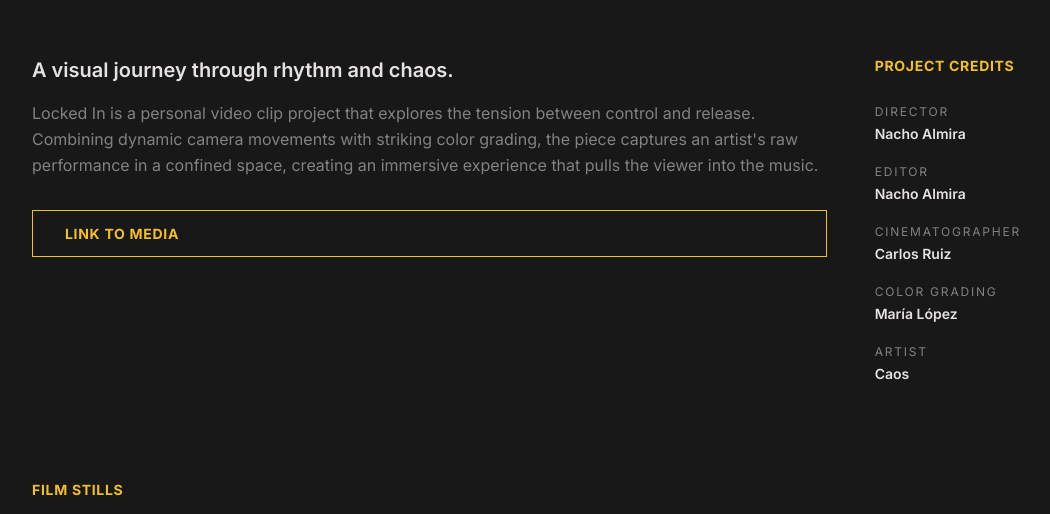
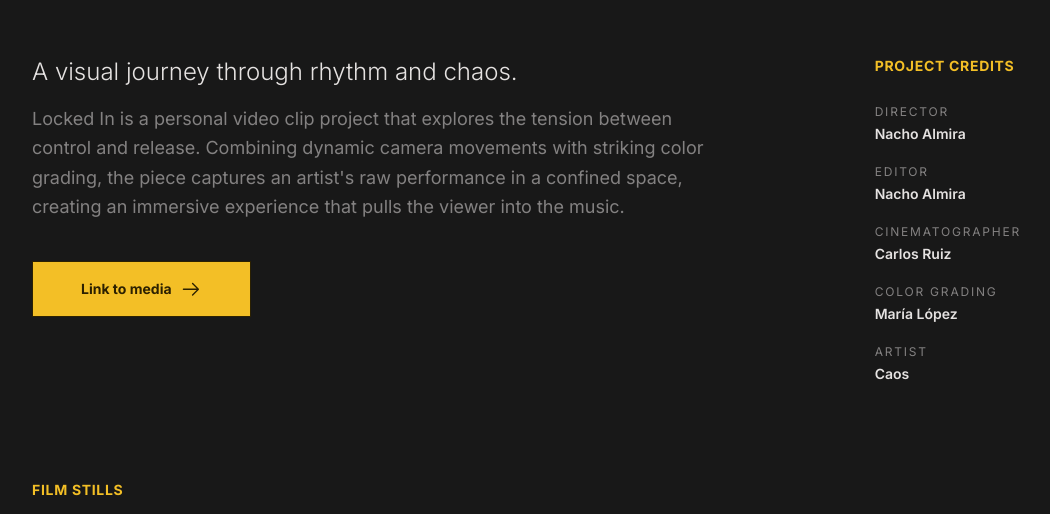
Before and after one commit to KaruzG/nacho-almira, a Next.js app: page /project in a window 1280 px wide. Shown: the part 838-1352 px from the top of the page, without its empty margins (0-1050 px from the left). Built offline with nearby package versions, Linux system fonts and the light colour scheme.

Commit message:
feat(ProjectDescription): Redesign to match figma design

```diff
--- a/components/sections/Project/ProjectDescription.tsx
+++ b/components/sections/Project/ProjectDescription.tsx
@@ -1,4 +1,8 @@
-import Link from "next/link";
+"use client"
+
+import Button from "@/components/ui/Button";
+import { GoArrowRight } from "react-icons/go";
+
 
 interface ProjectDescriptionProps {
   shortDescription: string;
@@ -7,8 +11,8 @@ interface ProjectDescriptionProps {
 }
 
 export default function ProjectDescription({ shortDescription, description, mediaLink }: ProjectDescriptionProps) {
-  const shortDescriptionStyles = "text-lg md:text-xl font-semibold text-secondary mb-4";
-  const descriptionStyles = "text-sm md:text-base text-secondary-dark leading-relaxed mb-8";
+  const shortDescriptionStyles = "text-xl md:text-2xl font-light text-secondary mb-4";
+  const descriptionStyles = "text-md md:text-lg max-w-[700px] text-secondary-dark leading-relaxed mb-8";
   const linkStyles = "inline-block text-[14px] font-bold tracking-wider uppercase text-accent border border-accent px-8 py-3 transition-all duration-200 hover:bg-accent hover:text-primary";
 
   return (
@@ -16,14 +20,15 @@ export default function ProjectDescription({ shortDescription, description, medi
       <p className={shortDescriptionStyles}>{shortDescription}</p>
       <p className={descriptionStyles}>{description}</p>
       {mediaLink && (
-        <Link
-          href={mediaLink}
-          target="_blank"
-          rel="noopener noreferrer"
-          className={linkStyles}
+        <Button
+          label="Link to media"
+          variant="accent"
+          size="md"
+          className="mt-2 max-w-fit flex items-center gap-2"
+          onClick={() => window.open(mediaLink, "_blank")}
         >
-          Link to media
-        </Link>
+          Link to media <GoArrowRight size={22} />
+        </Button>
       )}
     </div>
   );
--- a/package.json
+++ b/package.json
@@ -14,7 +14,8 @@
     "motion": "^12.38.0",
     "next": "16.1.5",
     "react": "19.2.3",
-    "react-dom": "19.2.3"
+    "react-dom": "19.2.3",
+    "react-icons": "^5.6.0"
   },
   "devDependencies": {
     "@tailwindcss/postcss": "^4",
```
Also changed, not shown: 1 other file (tests, documents, lock files or other folders).
